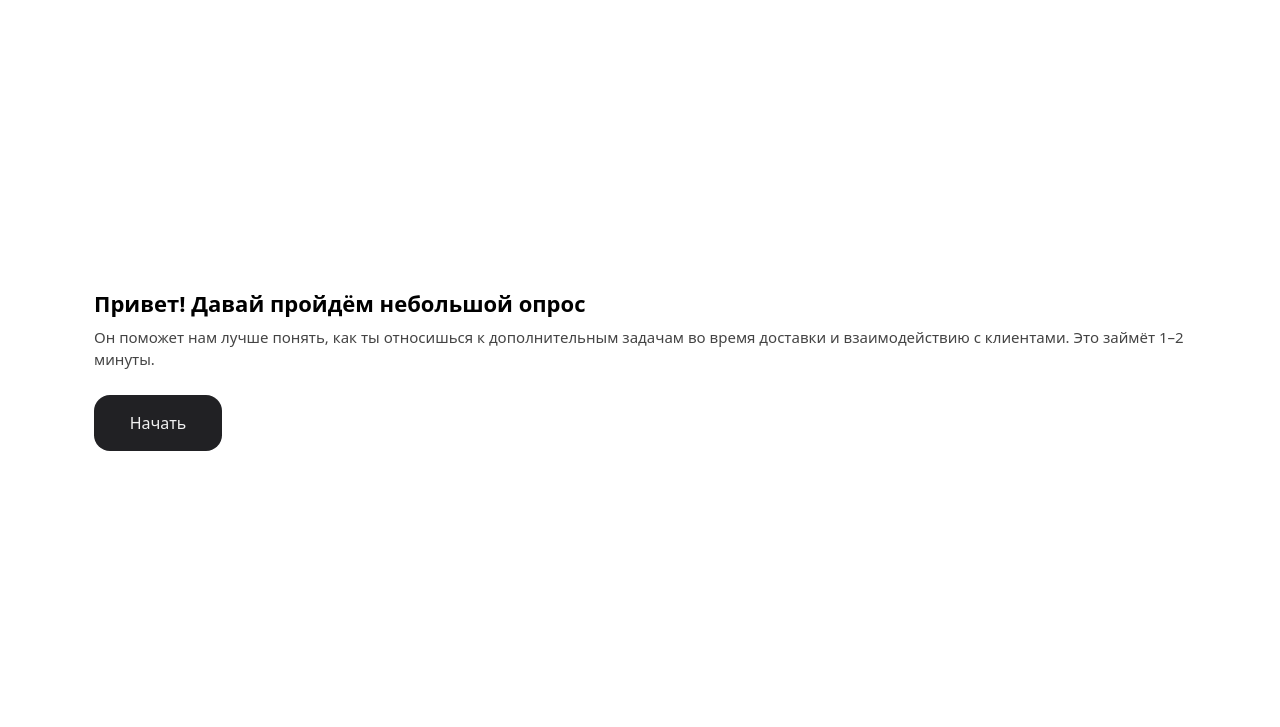
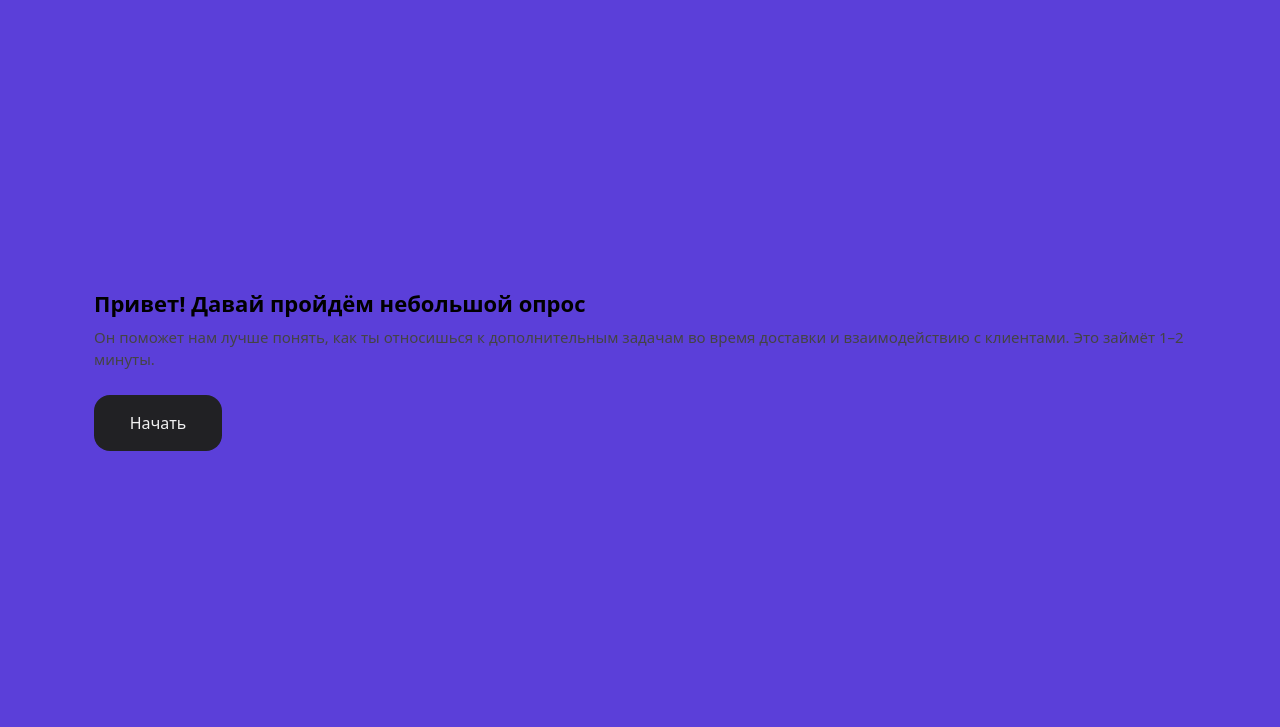
Before and after one commit to ecspression1337/alfa, a plain HTML site: page index.html in a window 1280 px wide. Shown: the part 73-800 px from the top of the page. Drawn offline with Linux system fonts and the light colour scheme; no server answers.

Commit message:
Test purple background for Telegram WebApp

```diff
--- a/index.html
+++ b/index.html
@@ -18,11 +18,18 @@
 		<link rel="stylesheet" href="./assets/vendor.e2fbc420.css">
 		<link rel="stylesheet" href="./assets/main.25e74dd0.css">
 		<style>
-			/* Явно задаём белый фон для webview Telegram */
+			/* Явно задаём белый фон для webview Telegram (поверх любых тем) */
 			html,
+			body,
+			#react-app,
+			.page {
+				/* Тест: делаем фон фиолетовым, чтобы проверить отображение в WebApp */
+				background-color: #5b3fd9 !important;
+				min-height: 100%;
+			}
+
 			body {
-				background-color: #ffffff;
-				min-height: 100%;
+				margin: 0;
 			}
 
 			/* Пользовательские анимации полей и иконки пароля (минималистичные) */
```
